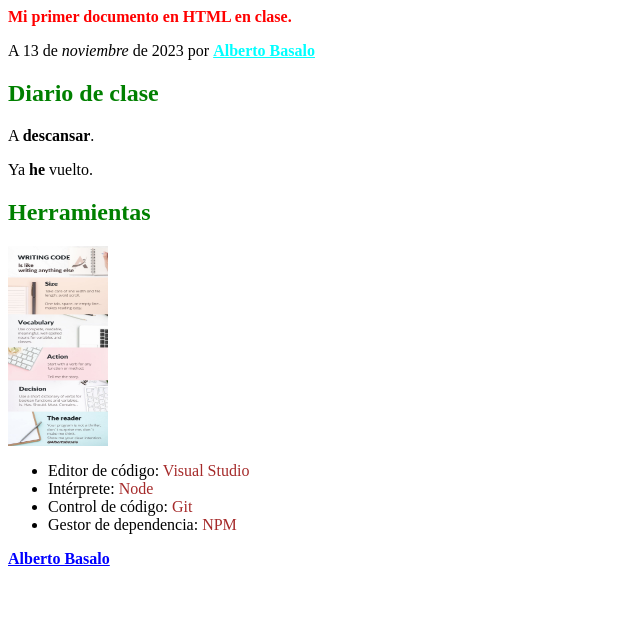
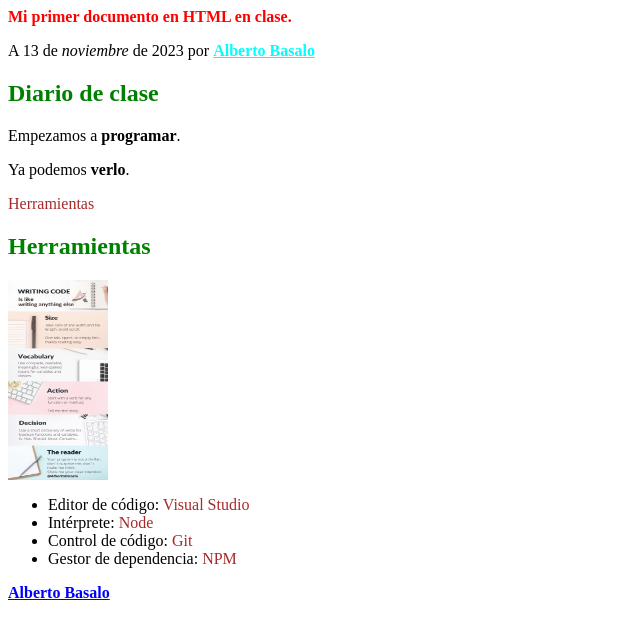
Before and after one commit to TrainingITCourses/leda_web, a plain HTML site: page index.html in a window 1280 px wide. Shown: the whole page, without its empty margins (0-640 px from the left). Drawn offline with Linux system fonts and the light colour scheme.

Commit message:
feat: cambios

```diff
--- a/index.html
+++ b/index.html
@@ -15,8 +15,9 @@
     </header>
     <div>
       <h2>Diario de clase</h2>
-      <p>A <strong>descansar</strong>.</p>
-      <p>Ya <b>he</b> vuelto.</p>
+      <p>Empezamos a <strong>programar</strong>.</p>
+      <p>Ya podemos <b>verlo</b>.</p>
+      <p class="herramienta">Herramientas</p>
     </div>
     <div>
       <h2>Herramientas</h2>
```
